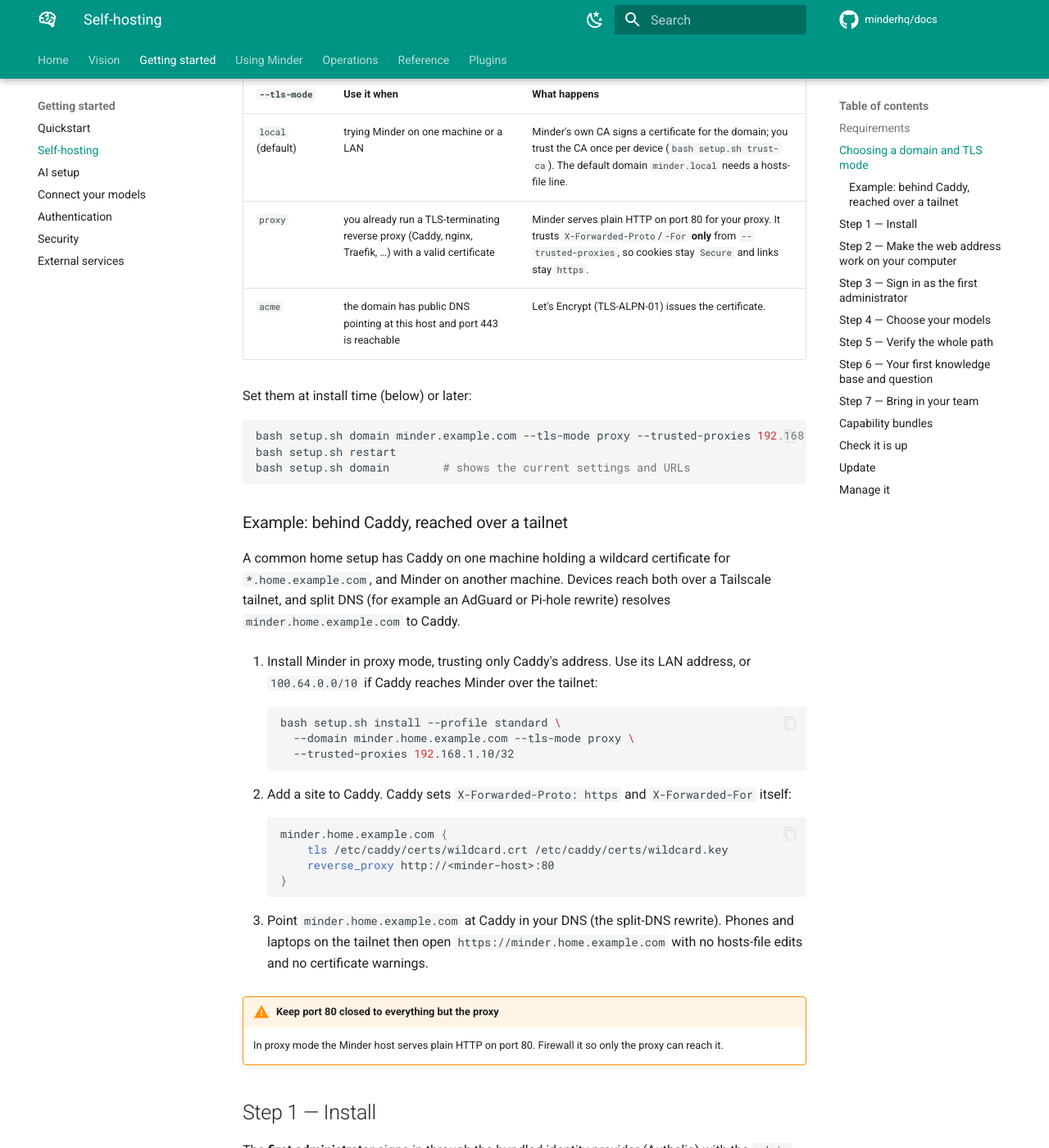
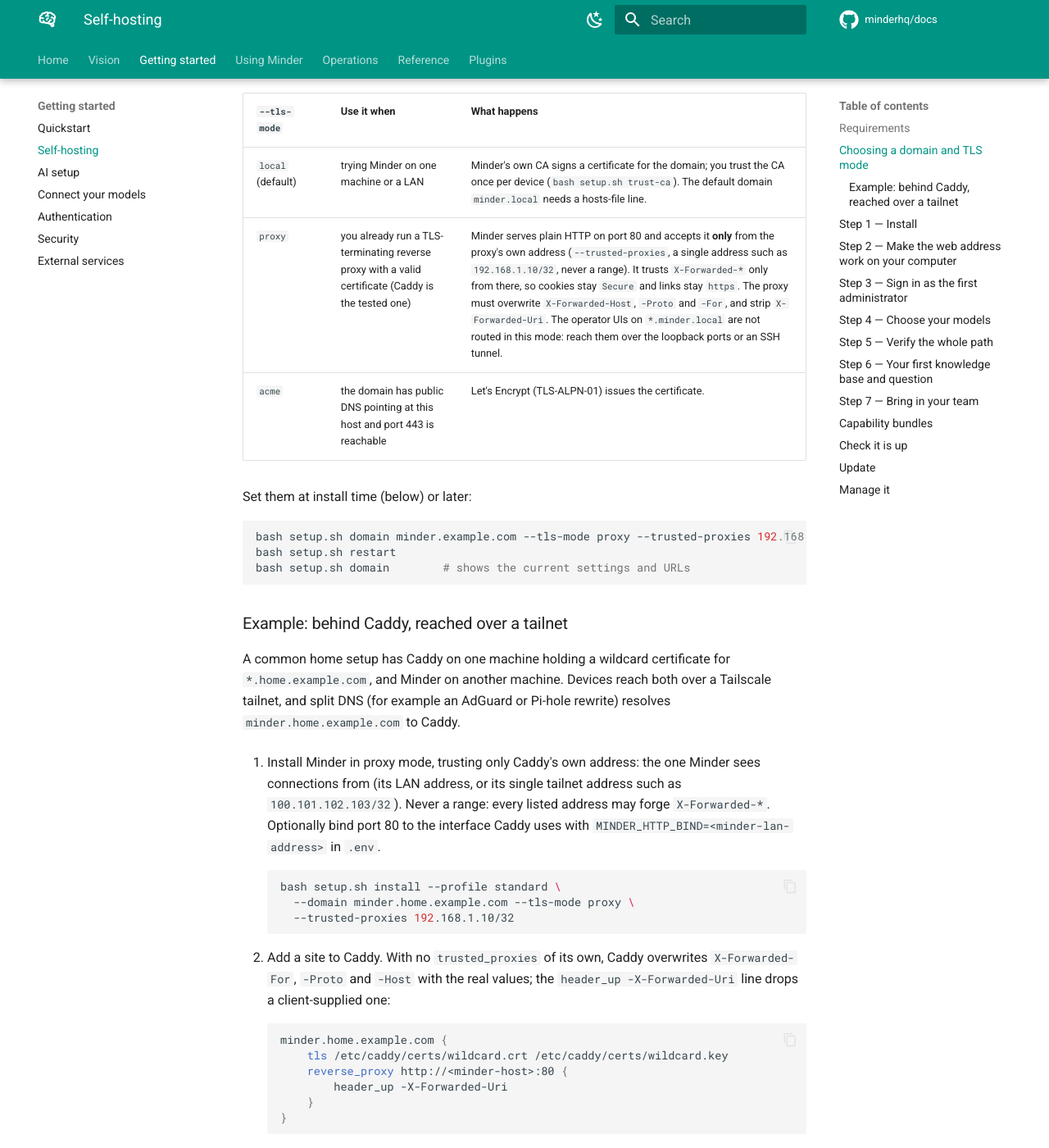
Before and after one commit to minderhq/docs, an MkDocs documentation site: the page built from docs/self-hosting.md, in a window 1280 px wide and 1400 px high, scrolled down 1375 px. Shown: the whole window at 82% size. Built offline with MkDocs 1.6.1 and Material for MkDocs 9.7.7, drawn with Linux system fonts in a browser that asks for light colours; comment, search, counter and statistics services are not loaded; some of the changed text lies outside the part shown.

Commit message:
docs(self-hosting): proxy mode needs the proxy's single address; header rules
From the security review: --trusted-proxies takes the proxy's own
address, never a range (every listed address may forge X-Forwarded-*).
The proxy must overwrite X-Forwarded-Host/-Proto/-For and strip
X-Forwarded-Uri; Caddy is the tested example (header_up -X-Forwarded-Uri).
Ops UIs are not routed in proxy mode. Mention the short /embed.js snippet.

Co-Authored-By: Claude Opus 5.5 <noreply@anthropic.com>

````diff
--- a/docs/self-hosting.md
+++ b/docs/self-hosting.md
@@ -54,7 +54,7 @@ Pick the domain and who terminates TLS for it:
 | `--tls-mode` | Use it when | What happens |
 |---|---|---|
 | `local` (default) | trying Minder on one machine or a LAN | Minder's own CA signs a certificate for the domain; you trust the CA once per device (`bash setup.sh trust-ca`). The default domain `minder.local` needs a hosts-file line. |
-| `proxy` | you already run a TLS-terminating reverse proxy (Caddy, nginx, Traefik, …) with a valid certificate | Minder serves plain HTTP on port 80 for your proxy. It trusts `X-Forwarded-Proto`/`-For` **only** from `--trusted-proxies`, so cookies stay `Secure` and links stay `https`. |
+| `proxy` | you already run a TLS-terminating reverse proxy with a valid certificate (Caddy is the tested one) | Minder serves plain HTTP on port 80 and accepts it **only** from the proxy's own address (`--trusted-proxies`, a single address such as `192.168.1.10/32`, never a range). It trusts `X-Forwarded-*` only from there, so cookies stay `Secure` and links stay `https`. The proxy must overwrite `X-Forwarded-Host`, `-Proto` and `-For`, and strip `X-Forwarded-Uri`. The operator UIs on `*.minder.local` are not routed in this mode: reach them over the loopback ports or an SSH tunnel. |
 | `acme` | the domain has public DNS pointing at this host and port 443 is reachable | Let's Encrypt (TLS-ALPN-01) issues the certificate. |
 
 Set them at install time (below) or later:
@@ -72,8 +72,11 @@ A common home setup has Caddy on one machine holding a wildcard certificate for
 Tailscale tailnet, and split DNS (for example an AdGuard or Pi-hole rewrite)
 resolves `minder.home.example.com` to Caddy.
 
-1. Install Minder in proxy mode, trusting only Caddy's address. Use its LAN
-   address, or `100.64.0.0/10` if Caddy reaches Minder over the tailnet:
+1. Install Minder in proxy mode, trusting only Caddy's own address: the one
+   Minder sees connections from (its LAN address, or its single tailnet
+   address such as `100.101.102.103/32`). Never a range: every listed address
+   may forge `X-Forwarded-*`. Optionally bind port 80 to the interface Caddy
+   uses with `MINDER_HTTP_BIND=<minder-lan-address>` in `.env`.
 
     ```bash
     bash setup.sh install --profile standard \
@@ -81,13 +84,16 @@ resolves `minder.home.example.com` to Caddy.
       --trusted-proxies 192.168.1.10/32
     ```
 
-2. Add a site to Caddy. Caddy sets `X-Forwarded-Proto: https` and
-   `X-Forwarded-For` itself:
+2. Add a site to Caddy. With no `trusted_proxies` of its own, Caddy
+   overwrites `X-Forwarded-For`, `-Proto` and `-Host` with the real values;
+   the `header_up -X-Forwarded-Uri` line drops a client-supplied one:
 
     ```caddyfile
     minder.home.example.com {
         tls /etc/caddy/certs/wildcard.crt /etc/caddy/certs/wildcard.key
-        reverse_proxy http://<minder-host>:80
+        reverse_proxy http://<minder-host>:80 {
+            header_up -X-Forwarded-Uri
+        }
     }
     ```
 
@@ -96,8 +102,8 @@ resolves `minder.home.example.com` to Caddy.
    with no hosts-file edits and no certificate warnings.
 
 !!! warning "Keep port 80 closed to everything but the proxy"
-    In proxy mode the Minder host serves plain HTTP on port 80. Firewall it so
-    only the proxy can reach it.
+    In proxy mode the Minder host serves plain HTTP on port 80. Minder refuses
+    every other source address, but firewall it to the proxy as well.
 
 ## Step 1 — Install
 
````
Also changed, not shown: other parts of docs/self-hosting.md (+1 -1 lines), docs/upgrades.md (+3 -0 lines).
